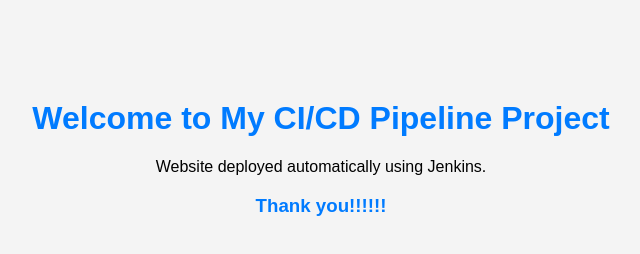
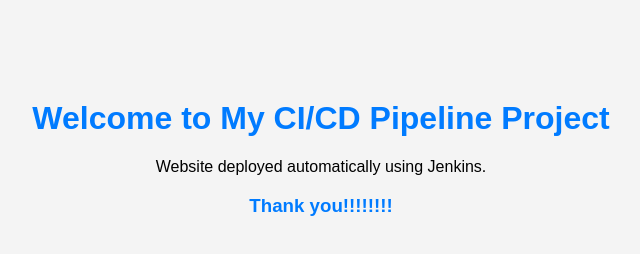
Before and after one commit to bhorbhagwan886/CI-CD-Project, a plain HTML site: page index.html in a window 1280 px wide. Shown: the full height of the page, 319-959 px from the left. Drawn offline with Linux system fonts and the light colour scheme.

Commit message:
Fix exclamation marks in thank you message

```diff
--- a/index.html
+++ b/index.html
@@ -9,7 +9,7 @@
 <div class="container">
     <h1>Welcome to My CI/CD Pipeline Project</h1>
     <p>Website deployed automatically using Jenkins.</p>
-    <h3>Thank you!!!!!!</h3>
+    <h3>Thank you!!!!!!!!</h3>
 </div>
 
 </body>
```
